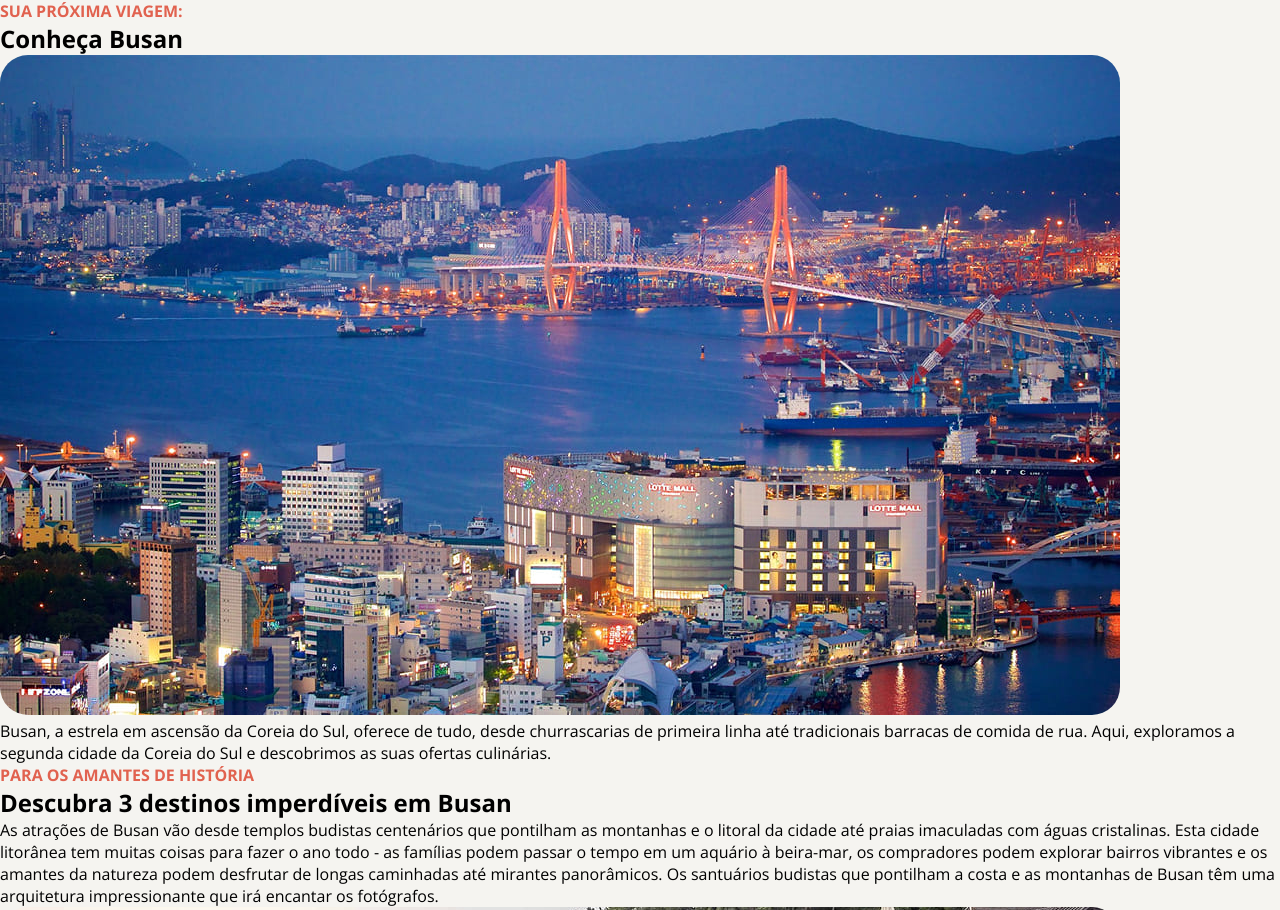
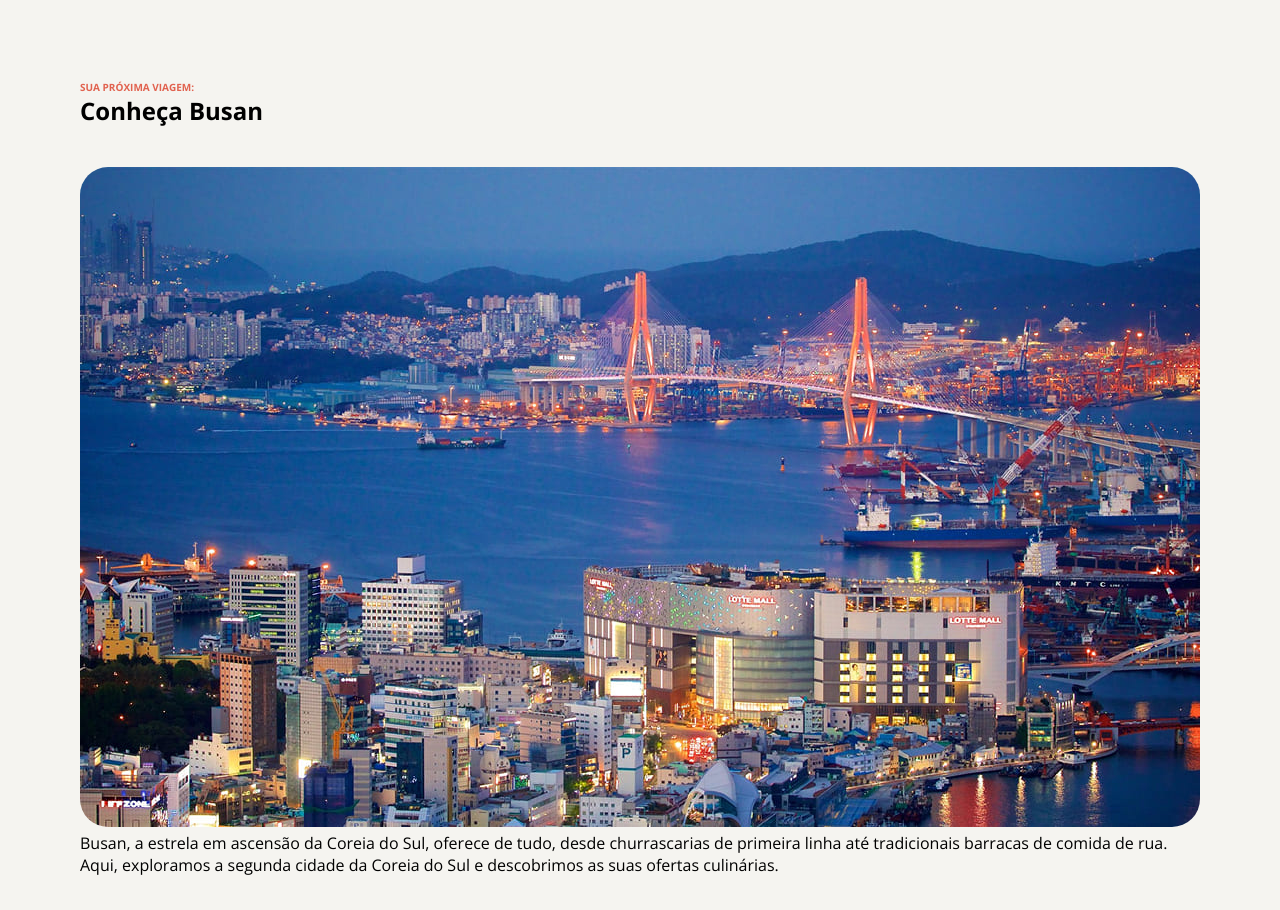
Before and after one commit to marizari/GuiaTuristico, a plain HTML site: page index.html in a window 1280 px wide. Shown: the top 910 px of the page. Drawn offline with nearby package versions, Linux system fonts and the light colour scheme.

Commit message:
se der B.O eu volto pra esse commit

```diff
--- a/index.html
+++ b/index.html
@@ -10,7 +10,8 @@
 <link href="https://fonts.googleapis.com/css2?family=Open+Sans:ital,wght@0,300..800;1,300..800&display=swap" rel="stylesheet">
 </head>
 <body>
-    <div class="container">
+    <main>
+        <div class="container"> <!--tlvz precise remover pois coloquei main-->
             <section id="titlePage">
                 <h5>sua próxima viagem:</h5>
                 <h1>Conheça Busan</h1>
@@ -21,7 +22,6 @@
                     Busan, a estrela em ascensão da Coreia do Sul, oferece de tudo, desde churrascarias de primeira linha até tradicionais barracas de comida de rua. Aqui, exploramos a segunda cidade da Coreia do Sul e descobrimos as suas ofertas culinárias.
                 </p>
             </section>
-
             <section class="content_list">
                 <section id="title_list">
                     <h5>Para os amantes de história</h5>
@@ -29,6 +29,10 @@
                     <p>As atrações de Busan vão desde templos budistas centenários que pontilham as montanhas e o litoral da cidade até praias imaculadas com águas cristalinas. Esta cidade litorânea tem muitas coisas para fazer o ano todo - as famílias podem passar o tempo em um aquário à beira-mar, os compradores podem explorar bairros vibrantes e os amantes da natureza podem desfrutar de longas caminhadas até mirantes panorâmicos.
                     Os santuários budistas que pontilham a costa e as montanhas de Busan têm uma arquitetura impressionante que irá encantar os fotógrafos.</p>
                 </section>
+
+                <br>
+                <div class="divider"></div>
+                <br>
 
                 <section class="list">
                     <section id="card1">
@@ -38,7 +42,7 @@
                             O Templo Haedong Yonggungsa é um templo budista localizado no extremo nordeste de Busan. Construído em 1376, é um dos poucos templos na Coreia construídos à beira-mar – você pode desfrutar de vistas do Mar do Leste de um lado e de belas montanhas do outro.
                             <br><br>
                             <p>Bom para:</p>
-                        <ul>
+                            <ul >
                                 <li>História</li>
                             </ul>
                         </p>
@@ -67,17 +71,18 @@
                             <li>Famílias</li>
                             <li>Orçamento</li>
                         </ul>
+                    </section>
+                </section>
+            </section>
+            <br>
+            <div class="divider"></div>
 
-                </section>
-
-            </section>
-
-        </section>
 
             <footer>
                 As melhores coisas para fazer em Busan mostram a reputação da cidade como um importante porto marítimo na Ásia. Frequentemente vista como a essência da Coreia do Sul, você experimentará uma atmosfera única em termos de diversidade étnica e cultural, já que a cidade recebe um público cosmopolita o ano todo.
              </footer>
         </div>
 
+    </main>
 </body>
 </html>
--- a/style.css
+++ b/style.css
@@ -19,14 +19,33 @@
 
 body {
     background-color:var(--background-default);
+    margin: 80px;
+
 }
+
+#titlePage + #descriptionAndImg {
+    margin: 0;
+    margin-top: 0%;
+    margin-top: 40px;
+}
+
+
 
 img {
     border-radius: 28px;
+    width: 100%;
 }
 
 h5 {
     color: var(--text-headline);
     text-transform: uppercase;
-    font-size: 16px;
+    font-size: 10px;
 }
+
+li {
+    margin-left: 17px;
+}
+
+section + section {
+    margin-top: 48px;
+}
```
Lines whose indentation alone changed are shown as unchanged.
